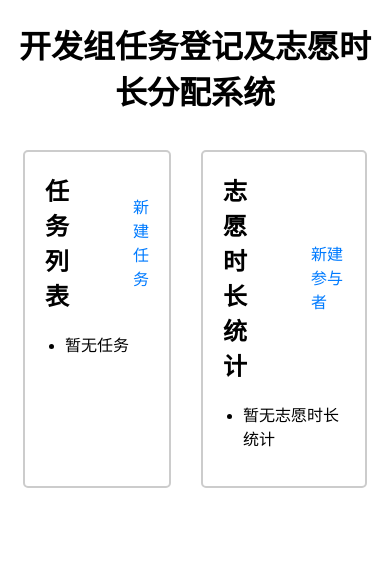
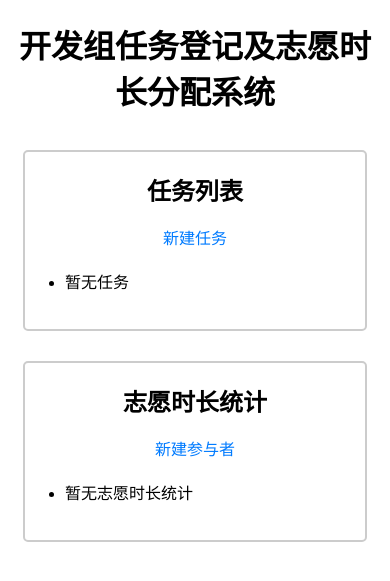
Before and after one commit to WhiteCatBlackHat/volunteer-hours-system, a Flask app: page / in a window 390 px wide. Shown: the top 581 px of the page. Run offline with Flask 3, Linux system fonts and the light colour scheme; data that the repository does not hold is empty.

Commit message:
feat: 添加移动端响应式布局

```diff
--- a/app/static/style.css
+++ b/app/static/style.css
@@ -85,3 +85,14 @@ textarea {
     margin-top: 20px;
     margin-bottom: 0;
 }
+@media (max-width: 600px) {
+    .body {
+        flex-direction: column;
+    }
+    .container {
+        max-width: 100%;
+    }
+    .container-header {
+        flex-direction: column;
+    }
+}
```
